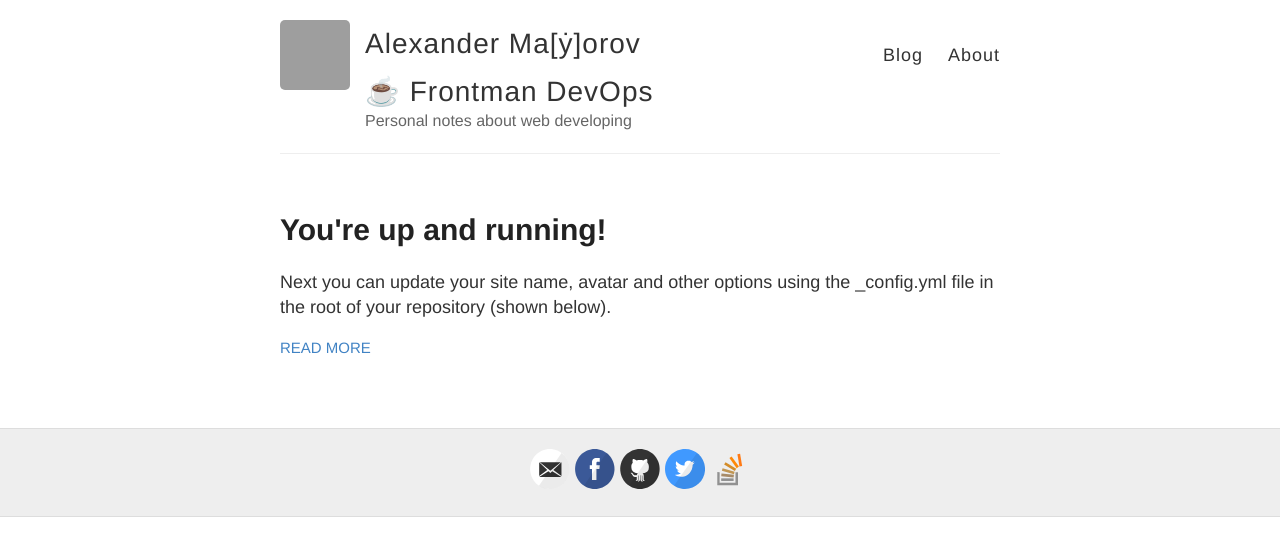
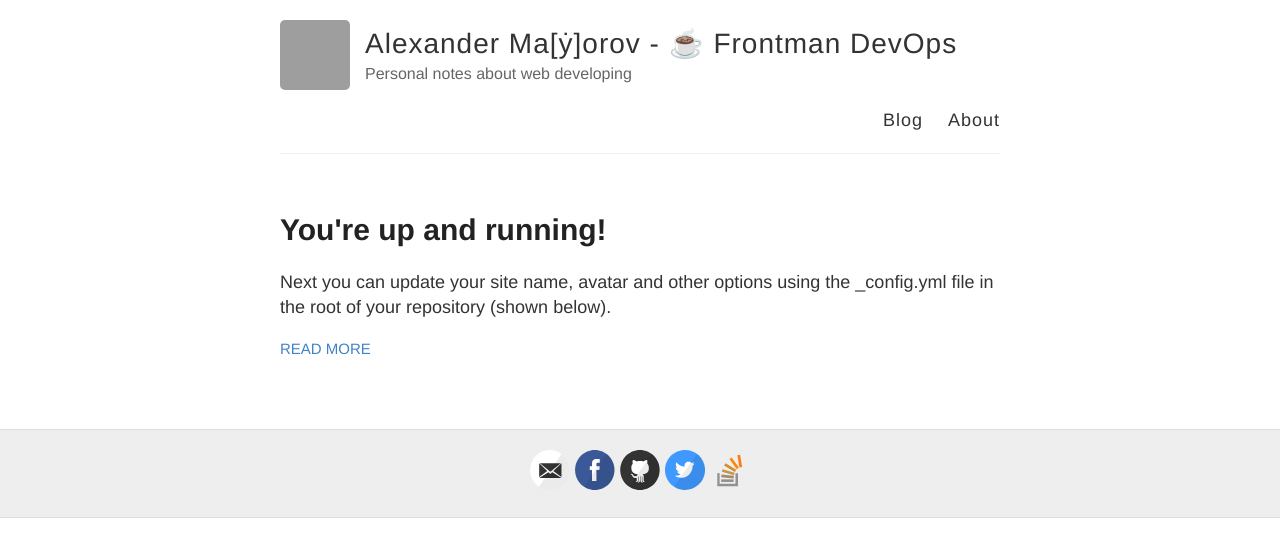
Before and after one commit to frontdevops/alexmayorov.github.io, a Jekyll site: the page built from index.html, in a window 1280 px wide. Shown: the top 557 px of the page. Built offline with Jekyll 4.4.1, drawn with Linux system fonts in a browser that asks for light colours; Markdown is read by kramdown in place of the engine named in the settings; grey boxes are pictures that could not be loaded.

```diff
--- a/_config.yml
+++ b/_config.yml
@@ -3,7 +3,7 @@
 #
 
 # Name of your site (displayed in the header)
-name: Alexander Ma[ẏ]orov <br> ☕ Frontman DevOps
+name: Alexander Ma[ẏ]orov - ☕ Frontman DevOps
 
 # Short bio or description (displayed in the header)
 description: Personal notes about web developing
```
